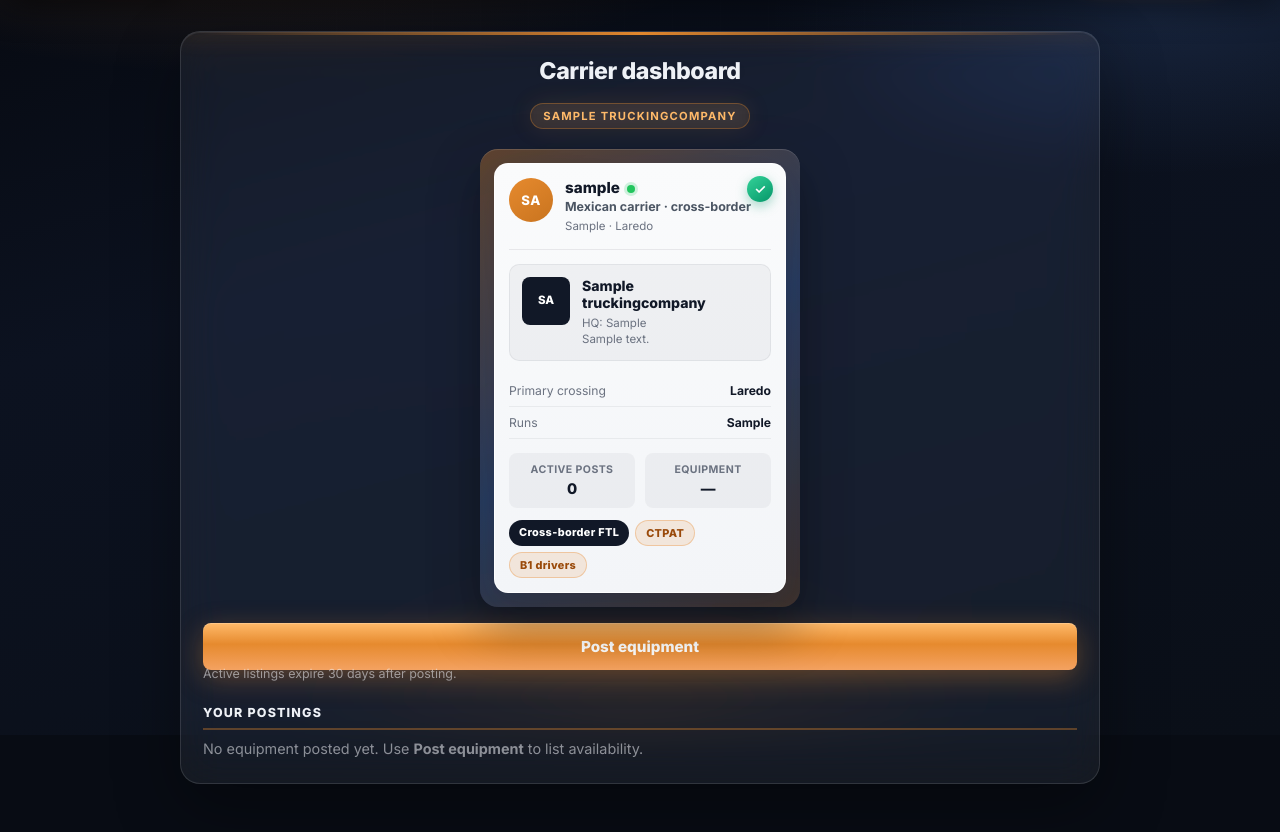
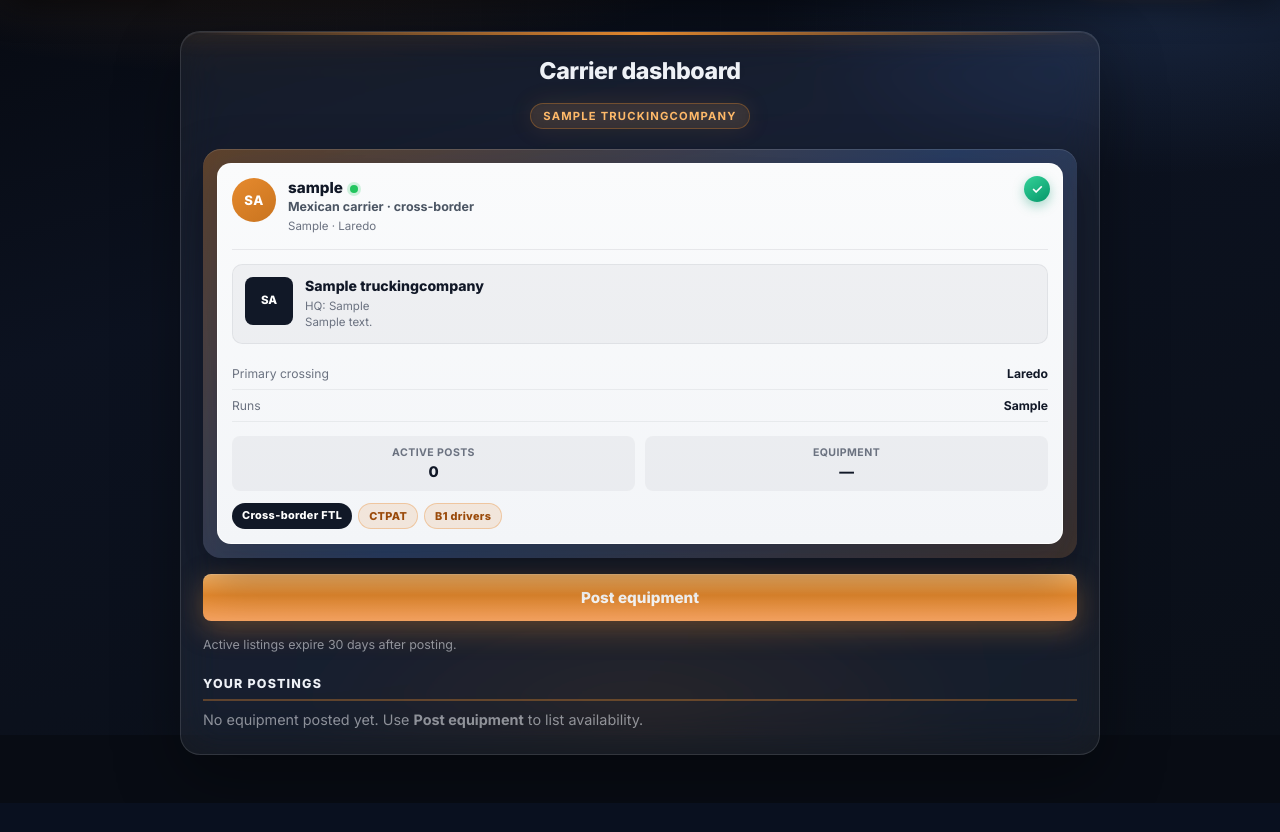
Before and after one commit to amarquez809hg/CargoPulse, a Django app: page /carrier/ in a window 1280 px wide. Shown: the part 65-897 px from the top of the page. After the commit the page ends 868 px from the top, so only its background shows below. Run offline with Django 5.2, Linux system fonts and the light colour scheme; a user stored in the database is signed in; tables that the repository leaves empty hold one stand-in row (values such as "Sample post").

Commit message:
Full-width carrier profile card on dashboard and spacing below Post button.
Only the top profile card spans the modal; add margin before the 30-day expiry hint.

Co-authored-by: Cursor <cursoragent@cursor.com>

```diff
--- a/register/static/register/css/cp-profile-card.css
+++ b/register/static/register/css/cp-profile-card.css
@@ -88,9 +88,17 @@
 }
 
 .cp-dashboard-profile {
-  display: flex;
-  justify-content: center;
-  margin-bottom: 10px;
+  width: 100%;
+  margin-bottom: 16px;
+}
+
+.cp-dashboard-profile .cp-profile-card {
+  max-width: none;
+  width: 100%;
+}
+
+.cp-dashboard-hint {
+  margin: 16px 0 12px;
 }
 
 .cp-post-cards {
--- a/register/templates/register/carrier/dashboard.html
+++ b/register/templates/register/carrier/dashboard.html
@@ -26,7 +26,7 @@
           <a class="gold-btn" href="{% url 'carrier_post' %}" style="text-decoration:none;text-align:center;display:inline-block;">{% trans "Post equipment" %}</a>
         </div>
 
-        <p class="cp-hint">{% blocktrans with days=post_visibility_days %}Active listings expire {{ days }} days after posting.{% endblocktrans %}</p>
+        <p class="cp-hint cp-dashboard-hint">{% blocktrans with days=post_visibility_days %}Active listings expire {{ days }} days after posting.{% endblocktrans %}</p>
 
         <div class="cp-section" style="margin-top:24px;">{% trans "Your postings" %}</div>
 
```
